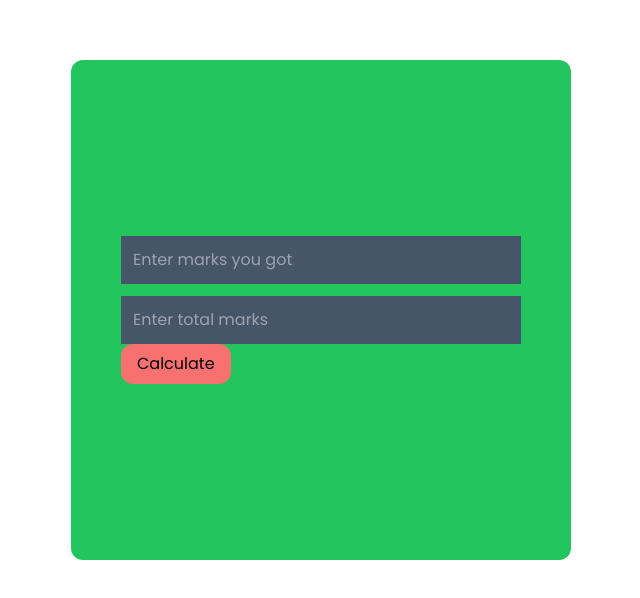
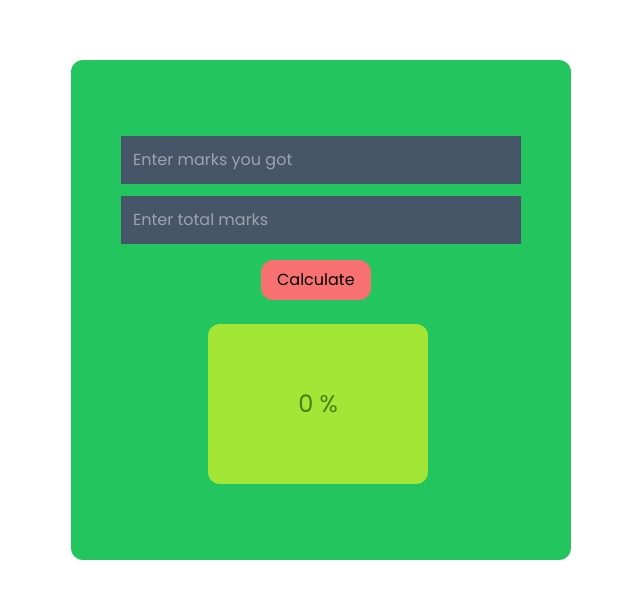
Before and after one commit to subhraneel2005/React-Basics-Practice, a React (Vite) app: page / in a window 1280 px wide. Shown: the part 7122-7720 px from the top of the page, without its empty margins (319-959 px from the left). Built offline with nearby package versions, Linux system fonts and the light colour scheme.

Commit message:
Grade Calculator project done

```diff
--- /dev/null
+++ b/src/StudentGradeCalculator/Grade.jsx
@@ -0,0 +1,11 @@
+import React from 'react'
+
+function Grade(props) {
+  return (
+    <div className='h-[160px] w-[220px] rounded-xl bg-lime-400 text-lime-700 flex justify-center items-center text-2xl mt-6 ml-[87px]'>
+        <h1>{`${props.grade} %`}</h1>
+    </div>
+  )
+}
+
+export default Grade
--- a/src/StudentGradeCalculator/InputBoxes.jsx
+++ b/src/StudentGradeCalculator/InputBoxes.jsx
@@ -1,10 +1,11 @@
 import React, { useState } from 'react'
+import Grade from './Grade';
 
 function InputBoxes() {
 
-const[grade, setGrade] = useState();
-const[totalMarks, setTotalMarks] = useState();
-const[yourMarks, setYourMarks] = useState();
+const[grade, setGrade] = useState(0);
+const[totalMarks, setTotalMarks] = useState(0);
+const[yourMarks, setYourMarks] = useState(0);
 
 const Ymarks = (e) => {
   setYourMarks(e.target.value);
@@ -15,15 +16,34 @@ const Tmarks = (e) => {
 }
 
 const calculateGrade = () => {
-  let grade = (yourMarks / totalMarks) * 100;
-  setGrade(grade);
+
+
+    if(!yourMarks && !totalMarks)
+    {
+      alert("Please enter the values !!!");
+    }
+    else{
+      if(yourMarks > totalMarks)
+      {
+        setGrade("Invalid");
+      }
+      else
+      {
+        let newGrade = (yourMarks/totalMarks)*100;
+        newGrade = newGrade.toFixed(2);
+        setGrade(newGrade);
+      }
+    }
+
+
 }
   return (
     <div className='w-[80%] h-[400px] flex justify-center items-center'>
         <div className='block'>
             <input className='border-none bg-slate-600 p-3 outline-none w-full text-white' placeholder='Enter marks you got' type="text" onChange={Ymarks}/>
             <input className='border-none bg-slate-600 p-3 outline-none w-full mt-3 text-white' placeholder='Enter total marks' type="text" onChange={Tmarks} />
-            <button className='px-4 py-2 rounded-xl bg-red-400' onClick={calculateGrade}>Calculate</button>
+            <button className='px-4 py-2 rounded-xl bg-red-400 mt-4 ml-[140px]' onClick={calculateGrade}>Calculate</button>
+            <Grade grade = {grade}/>
         </div>
     </div>
   )
```
